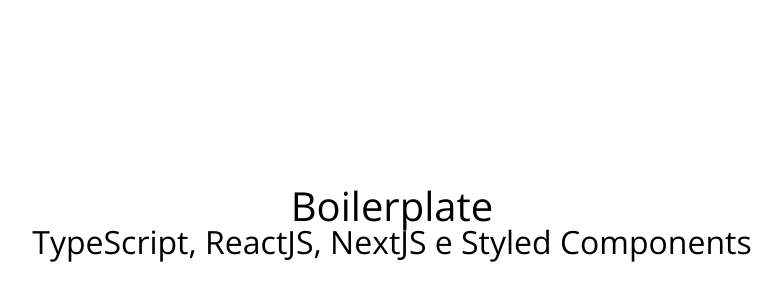
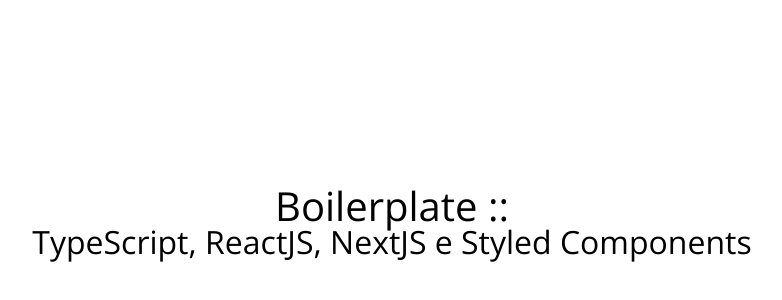
Before and after one commit to juliocarneiro/boilerplate-next-ts, a Next.js app: page / in a window 1280 px wide. Shown: the part 178-478 px from the top of the page, without its empty margins (248-1030 px from the left). Built offline with nearby package versions, Linux system fonts and the light colour scheme.

Commit message:
teste husky

```diff
--- a/package.json
+++ b/package.json
@@ -61,7 +61,6 @@
     "**/*.ts?(x)": [
       "yarn lint --fix",
       "yarn test --findRelatedTests --bail",
-      "yarn security",
       "yarn protect"
     ],
     "*.js": "yarn lint --fix"
--- a/src/components/Main/index.tsx
+++ b/src/components/Main/index.tsx
@@ -5,7 +5,7 @@
   description = 'TypeScript, ReactJS, NextJS e Styled Components'
 }) => (
   <S.Wrapper>
-    <S.Title>{title}</S.Title>
+    <S.Title>{title} ::</S.Title>
     <S.Description>{description}</S.Description>
   </S.Wrapper>
 )
```
